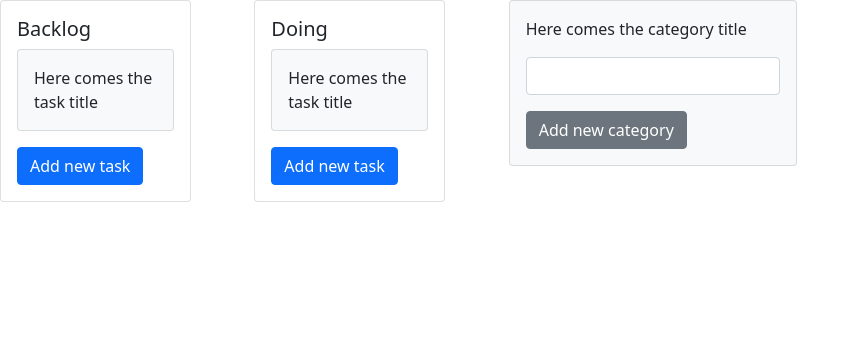
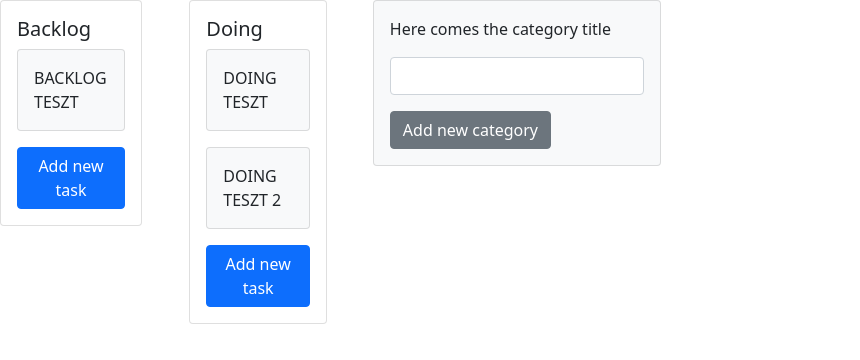
Before and after one commit to unicsbalint/webprog4, a Vue app in the folder tasktracker/: page / in a window 1280 px wide. Shown: the top 360 px of the page, without its empty margins (0-860 px from the left). Built offline with nearby package versions, Linux system fonts and the light colour scheme.

Commit message:
Made a vuex store to save each category, task

```diff
--- a/tasktracker/src/components/AddNewCategory.vue
+++ b/tasktracker/src/components/AddNewCategory.vue
@@ -3,8 +3,8 @@
         <div class="card bg-light mb-3" style="max-width: 18rem;">
             <div class="card-body">
                 <p class="card-text">Here comes the category title</p>
-                <input style="margin-bottom: 1rem" class="form-control" type="text">
-                <button class="btn btn-secondary">Add new category</button>
+                <input v-model="newCategory" style="margin-bottom: 1rem" class="form-control" type="text">
+                <button @click.prevent="addCategory()" class="btn btn-secondary">Add new category</button>
             </div>
         </div>
       </div>
@@ -12,7 +12,20 @@
 
 <script>
 export default {
-
+  data(){
+    return{
+      newCategory: ""
+    }
+  },
+  methods:{
+    addCategory(){
+      if(this.newCategory.length < 2){
+        alert("Please add a valid category");
+        return;
+      }
+      console.log("Add category: ", this.newCategory);
+    }
+  }
 }
 </script>
 
--- a/tasktracker/src/components/Category.vue
+++ b/tasktracker/src/components/Category.vue
@@ -1,16 +1,14 @@
 
 <template>
   <div>
-
-<!--  -->
         <div class="card w-75">
             <div class="card-body">
                 <h5 class="card-title">{{category.title}}</h5>
 
                 <div id="task">
-                    <div class="card bg-light mb-3" style="max-width: 18rem;">
+                    <div v-for="task in getTasksById" :key=task.id class="card bg-light mb-3" style="max-width: 18rem;">
                         <div class="card-body">
-                            <p class="card-text">Here comes the task title</p>
+                            <p class="card-text">{{task.title}}</p>
                         </div>
                     </div>
                 </div>
@@ -18,10 +16,8 @@
                 <div>
                     <button class="btn btn-primary">Add new task</button>
                 </div>
-
             </div>
         </div>
-      <!-- // -->
   </div>
 </template>
 
@@ -38,6 +34,14 @@ export default {
         return{
         }
     },
+    mounted(){
+        console.log(this.getTasksById);
+    },
+    computed: {
+        getTasksById () {
+            return this.$store.getters.getTasksById(this.category.id)
+        }
+    },
 }
 </script>
 
--- a/tasktracker/src/components/Table.vue
+++ b/tasktracker/src/components/Table.vue
@@ -1,7 +1,7 @@
 
 <template>
   <div id="board">
-      <div v-for="category in categories" :key="category.id">
+      <div v-for="category in getCategories" :key="category.id">
           <Category :category=category></Category>
       </div>
   </div>
@@ -14,14 +14,12 @@ export default {
     components:{
         Category
     },
-    data() {
-        return{
-            categories: [
-                {id:0, title:"Backlog"},
-                {id:1, title:"Doing"},
-            ]
+    computed: {
+        getCategories () {
+            return this.$store.getters.getCategories
         }
     },
+
 }
 </script>
 
--- a/tasktracker/src/main.js
+++ b/tasktracker/src/main.js
@@ -1,10 +1,12 @@
 import Vue from 'vue'
 import App from './App.vue'
+import store from './store'
 import 'bootstrap';
 import 'bootstrap/dist/css/bootstrap.min.css';
 
 Vue.config.productionTip = false
 
 new Vue({
+  store,
   render: h => h(App),
 }).$mount('#app')
--- /dev/null
+++ b/tasktracker/src/store/index.js
@@ -0,0 +1,46 @@
+import Vue from 'vue'
+import Vuex from 'vuex'
+
+Vue.use(Vuex)
+
+export default new Vuex.Store({
+    state: {
+        categories:[
+            {id:0, title:"Backlog"},
+            {id:1, title:"Doing"}
+        ],
+        tasks:[
+            {id:0, title:"DOING TESZT",category_id:1},
+            {id:1, title:"DOING TESZT 2",category_id:1},
+            {id:2, title:"BACKLOG TESZT",category_id:0},
+        ]
+    },
+    getters: {
+        getCategories(state) {
+            return state.categories
+        },
+        getTasks(state) {
+            return state.tasks
+        },
+        getTasksById: (state) => (category_id) => {
+            let arr = [];
+            state.tasks.forEach(task => {
+                if(task.category_id == category_id){
+                    arr.push(task);
+                }
+            });
+            return arr;
+//          return state.tasks.find(task => task.category_id == category_id)
+        }
+    },
+    mutations: {
+        SHOWEDITMENU(state) {
+            state.showEditMenu = !state.showEditMenu;
+        },
+    },
+    actions: {
+        showEditMenu(context) {
+            context.commit('SHOWEDITMENU')
+        },
+    },
+})
```
